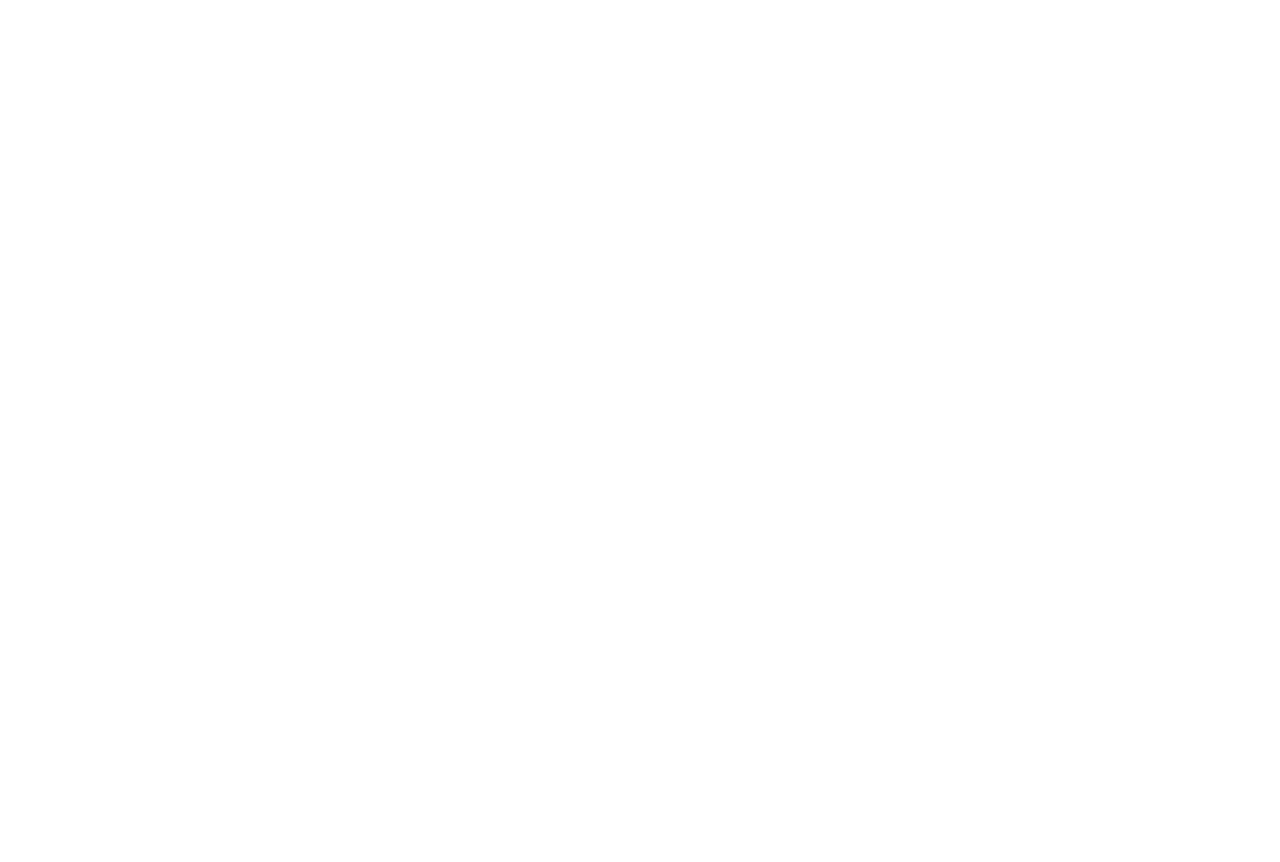
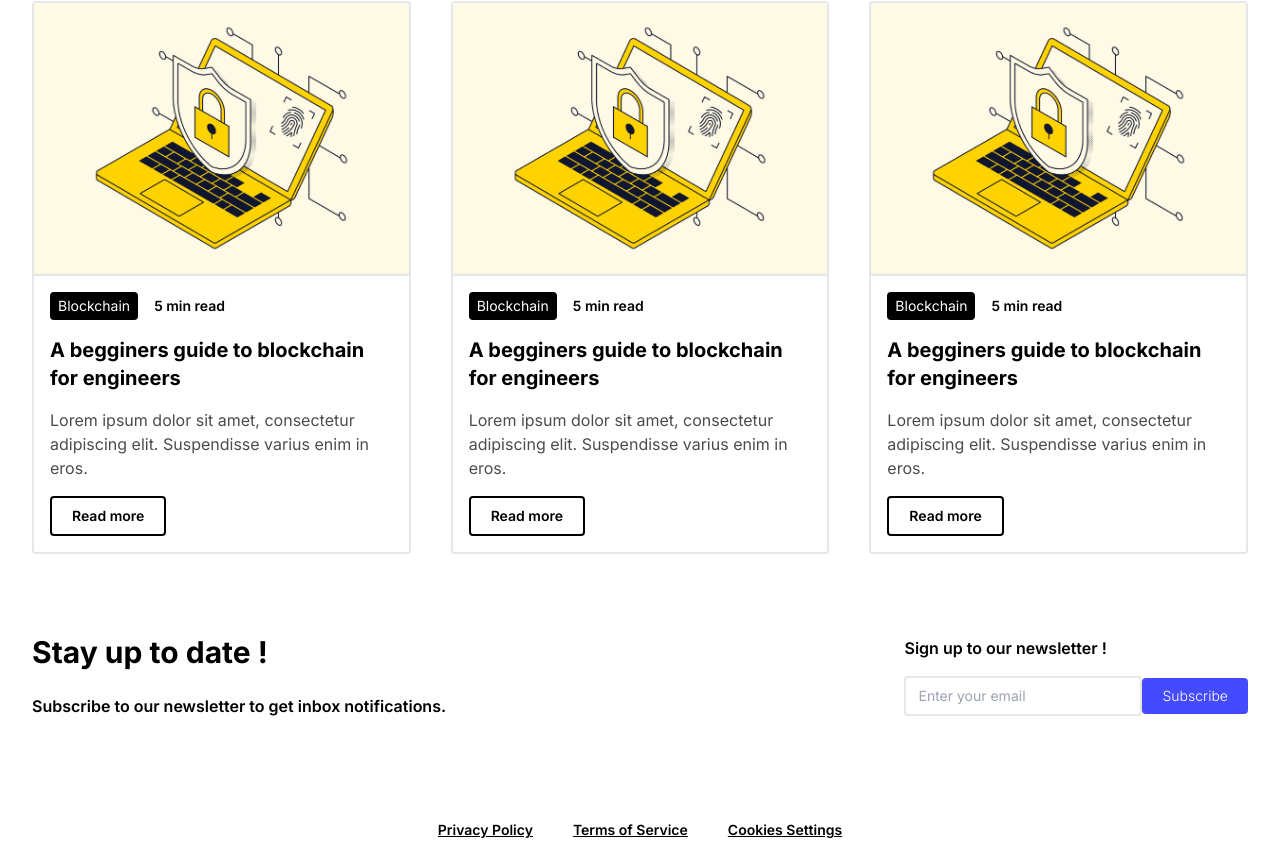
Before and after one commit to umuterozan/next-nameless-blog, a Next.js app: page / in a window 1280 px wide. Shown: the part 1653-2515 px from the top of the page. Before the commit the page ends 800 px from the top, so only its background shows below. Built offline with nearby package versions, Linux system fonts and the light colour scheme.

Commit message:
completed ui components

```diff
--- a/src/app/components/blog/CategoriesBar.tsx
+++ b/src/app/components/blog/CategoriesBar.tsx
@@ -0,0 +1,15 @@
+import Link from "next/link"
+const mockDataCategories = ["Crypto", "Blockchain", "Announcements", "People", "Engineering", "NFT"]
+
+export default function CategoriesBar() {
+    return (
+        <section className="container mx-auto flex justify-center mt-10">
+            <div className="p-2 border border-gray-200 flex items-center gap-x-10">
+                <Link className="bg-[#444bff] text-white py-2 px-4 rounded" href="#">View all</Link>
+                {mockDataCategories.map((category, index) => (
+                    <Link key={index} href={`?category=${category.toLocaleLowerCase()}`}>{category}</Link>
+                ))}
+            </div>
+        </section>
+    )
+}
--- a/src/app/components/common/Footer.tsx
+++ b/src/app/components/common/Footer.tsx
@@ -0,0 +1,11 @@
+import Link from "next/link"
+
+export default function Footer() {
+    return (
+        <footer className="h-16 mt-20 flex items-center gap-x-10 container mx-auto justify-center text-sm font-semibold">
+            <Link className="underline" href="#">Privacy Policy</Link>
+            <Link className="underline" href="#">Terms of Service</Link>
+            <Link className="underline" href="#">Cookies Settings</Link>
+        </footer>
+    )
+}
--- a/src/app/components/common/SubscribeSection.tsx
+++ b/src/app/components/common/SubscribeSection.tsx
@@ -0,0 +1,17 @@
+export default function SubscribeSection() {
+    return (
+        <section className="container mx-auto flex items-center justify-between mt-20">
+            <div>
+                <h1 className="font-bold text-3xl">Stay up to date !</h1>
+                <p className="font-semibold mt-6">Subscribe to our newsletter to get inbox notifications.</p>
+            </div>
+            <div>
+                <h6 className="font-semibold">Sign up to our newsletter !</h6>
+                <div className="flex items-center relative mt-4">
+                    <input className="border-2 border-gray-200 py-2 px-3 rounded text-sm" type="email" placeholder="Enter your email" />
+                    <button className="bg-[#444bff] text-white py-2 px-5 rounded text-sm font-light">Subscribe</button>
+                </div>
+            </div>
+        </section>
+    )
+}
--- /dev/null
+++ b/src/app/components/post/PostItem.tsx
@@ -0,0 +1,20 @@
+import Image from "next/image"
+
+export default function PostItem() {
+    return (
+        <div className="border-2 rounded border-gray-200">
+            <Image src="/post.png" alt="post" width={500} height={500} />
+            <div className="p-4 border-t-2">
+                <div className="flex items-center gap-x-4 text-sm mb-4">
+                    <div className="bg-black text-white py-1 px-2 rounded">Blockchain</div>
+                    <div className="font-semibold">5 min read</div>
+                </div>
+                <h1 className="font-bold text-xl mb-4">A begginers guide to blockchain for engineers</h1>
+                <p className="opacity-70 mb-4">
+                    Lorem ipsum dolor sit amet, consectetur adipiscing elit. Suspendisse varius enim in eros.
+                </p>
+                <button className="border-2 border-black py-2 px-5 font-semibold text-sm rounded">Read more</button>
+            </div>
+        </div>
+    )
+}
--- /dev/null
+++ b/src/app/components/post/PostList.tsx
@@ -0,0 +1,59 @@
+import PostItem from "./PostItem";
+
+const mockDataPosts = [
+    {
+        title: "A begginers guide to blockchain for engineers",
+        body: "Lorem ipsum dolor sit amet, consectetur adipiscing elit. Suspendisse varius enim in eros.",
+        readTime: "5 min read",
+    },
+    {
+        title: "A begginers guide to blockchain for engineers",
+        body: "Lorem ipsum dolor sit amet, consectetur adipiscing elit. Suspendisse varius enim in eros.",
+        readTime: "5 min read",
+    },
+    {
+        title: "A begginers guide to blockchain for engineers",
+        body: "Lorem ipsum dolor sit amet, consectetur adipiscing elit. Suspendisse varius enim in eros.",
+        readTime: "5 min read",
+    },
+    {
+        title: "A begginers guide to blockchain for engineers",
+        body: "Lorem ipsum dolor sit amet, consectetur adipiscing elit. Suspendisse varius enim in eros.",
+        readTime: "5 min read",
+    },
+    {
+        title: "A begginers guide to blockchain for engineers",
+        body: "Lorem ipsum dolor sit amet, consectetur adipiscing elit. Suspendisse varius enim in eros.",
+        readTime: "5 min read",
+    },
+    {
+        title: "A begginers guide to blockchain for engineers",
+        body: "Lorem ipsum dolor sit amet, consectetur adipiscing elit. Suspendisse varius enim in eros.",
+        readTime: "5 min read",
+    },
+    {
+        title: "A begginers guide to blockchain for engineers",
+        body: "Lorem ipsum dolor sit amet, consectetur adipiscing elit. Suspendisse varius enim in eros.",
+        readTime: "5 min read",
+    },
+    {
+        title: "A begginers guide to blockchain for engineers",
+        body: "Lorem ipsum dolor sit amet, consectetur adipiscing elit. Suspendisse varius enim in eros.",
+        readTime: "5 min read",
+    },
+    {
+        title: "A begginers guide to blockchain for engineers",
+        body: "Lorem ipsum dolor sit amet, consectetur adipiscing elit. Suspendisse varius enim in eros.",
+        readTime: "5 min read",
+    },
+]
+
+export default function PostList() {
+    return (
+        <section className="container mx-auto mt-10 grid grid-cols-3 gap-10">
+            {mockDataPosts.map((post, index) => (
+                <PostItem key={index} />
+            ))}
+        </section>
+    )
+}
--- a/src/app/page.tsx
+++ b/src/app/page.tsx
@@ -1,11 +1,19 @@
+import CategoriesBar from "./components/blog/CategoriesBar";
 import HeroSection from "./components/blog/HeroSection";
+import Footer from "./components/common/Footer";
 import Header from "./components/common/Header";
+import SubscribeSection from "./components/common/SubscribeSection";
+import PostList from "./components/post/PostList";
 
 export default function Home() {
     return (
         <>
             <Header />
             <HeroSection />
+            <CategoriesBar />
+            <PostList />
+            <SubscribeSection />
+            <Footer />
         </>
     )
 }
```
Also changed, not shown: public/post.png (added), 1 other file (tests, documents, lock files or other folders).
